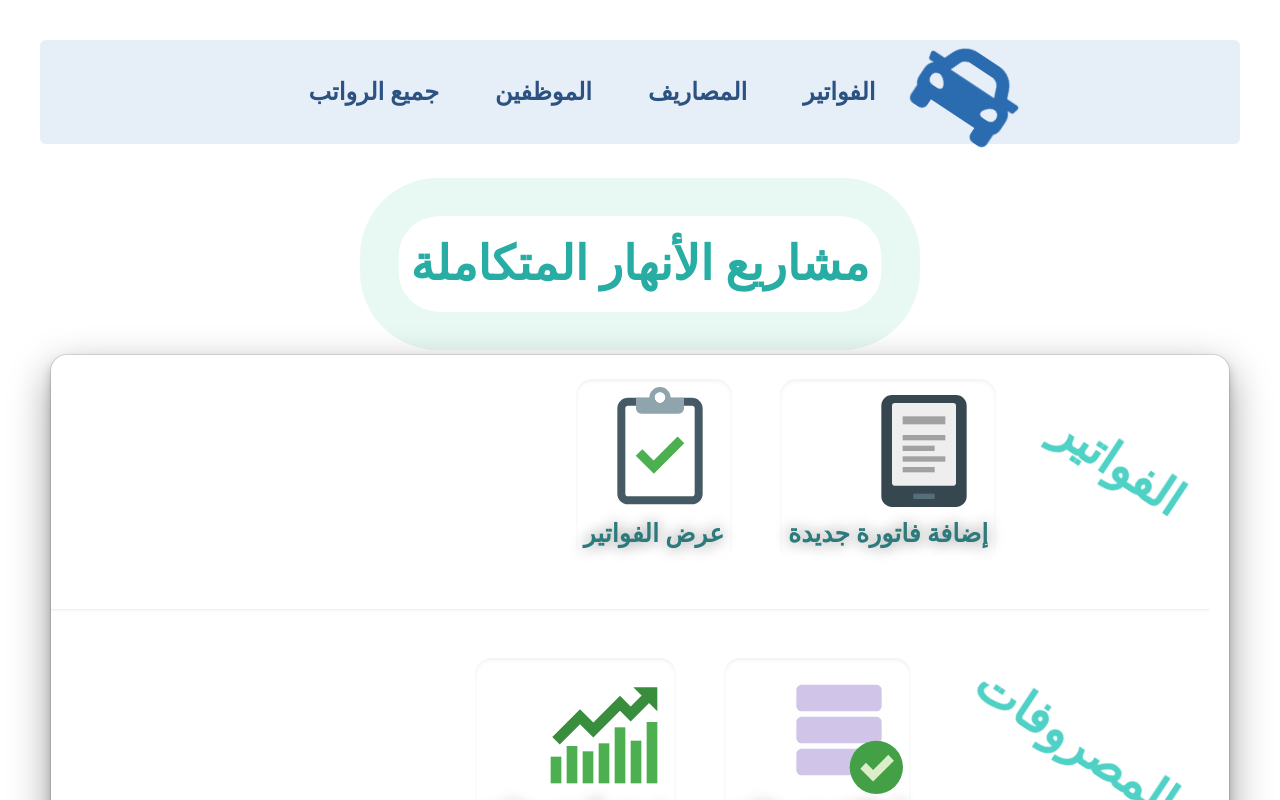
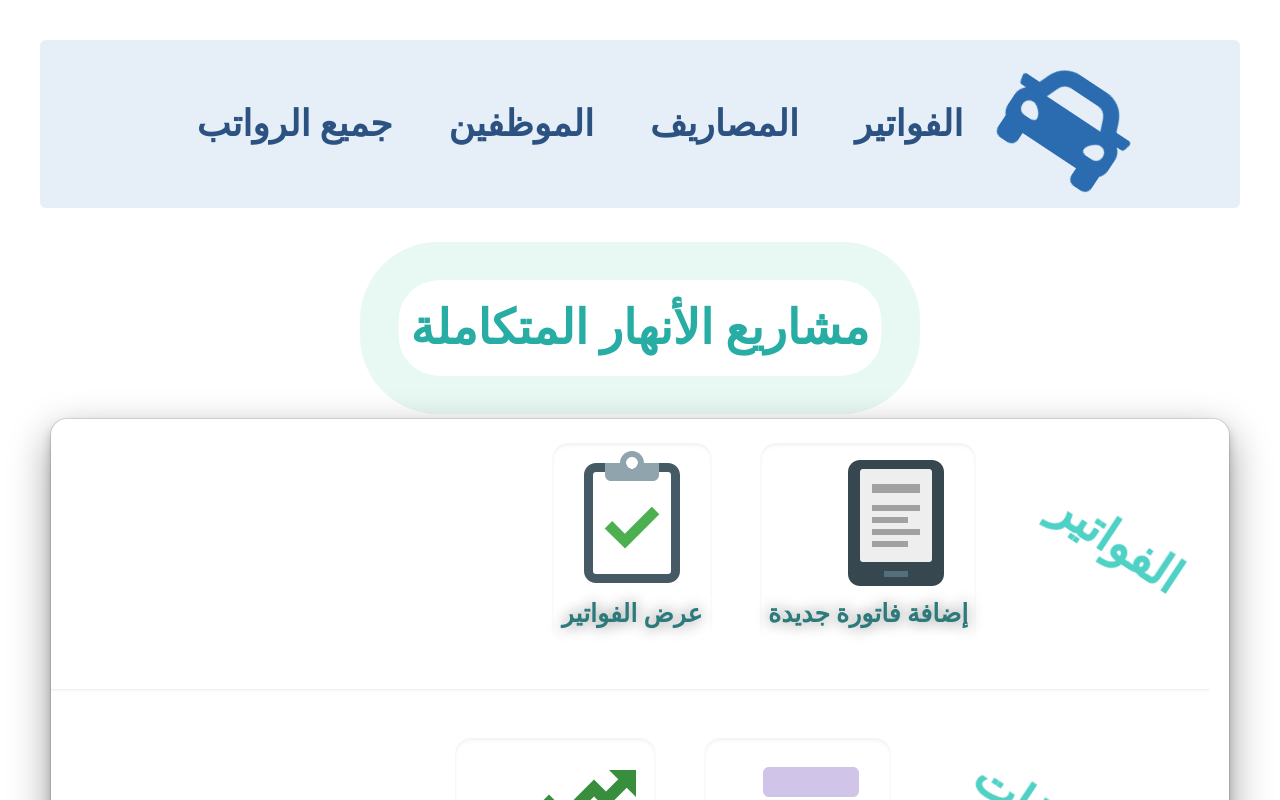
Before and after one commit to MD2990/the-bill-arabic, a Next.js app: page / in a window 1280 px wide. Shown: the top 800 px of the page. Built offline with nearby package versions, Linux system fonts and the light colour scheme.

Commit message:
UI Improvements , vercel Dep

```diff
--- a/components/Main.js
+++ b/components/Main.js
@@ -9,50 +9,45 @@ import {
   FcKindle,
 } from "react-icons/fc";
 
-import {
-  Center,
-  Divider,
-  Text,
-  Wrap,
-  WrapItem,
-} from "@chakra-ui/react";
+import { Box, Center, Divider, Text, Wrap, WrapItem } from "@chakra-ui/react";
 import React from "react";
 
- function CustomCol({ path, children, text, size = "8em" }) {
+function CustomCol({ path, children, text }) {
   return (
     <WrapItem
       className="main"
-      size={size}
       shadow="inner"
       textShadow="0px 0px 15px gray"
       rounded="2xl"
       p="2"
       color={"teal.600"}
     >
+      <Box fontSize={["2rem", "4rem", "7rem", "9rem"]}>
         <Link href={path}>
           <a className="text-center">
-          {React.cloneElement(children, { size })}
+            {React.cloneElement(children)}
+
             <Text
+              fontSize={[10, 15, 20, 25]}
               fontWeight="black"
-            fontSize={[10, 15, 20, 25]}
               textAlign="center"
             >
               {text}
             </Text>
           </a>
         </Link>
+      </Box>
     </WrapItem>
   );
 }
 
-
 const TheTitle = ({ text }) => (
   <WrapItem>
     <Text
-    userSelect={'none'}
-
+      textAlign={"right"}
+      userSelect={"none"}
       className="rotate"
-      pr={[2, 3, 4, 5]}
+      p={[2, 3, 4, 5]}
       alignSelf={"center"}
       fontSize={["md", "lg", "3xl", "5xl"]}
       fontWeight="extrabold"
@@ -70,7 +65,6 @@ export default function Main() {
         <Text
           className="blob"
           userSelect={"none"}
-
           borderRadius="40"
           p={[1, 2, 3]}
           fontSize={["md", "lg", "3xl", "5xl"]}
--- a/sharedComponents/Nav.js
+++ b/sharedComponents/Nav.js
@@ -29,8 +29,8 @@ export default function WithSubnavigation() {
   const { isOpen, onToggle } = useDisclosure();
 
   return (
-    <Box  >
-      <Flex minH={"80px"} p={[2, 4, 8, 10]} align={"center"} >
+    <Box>
+      <Flex minH={"80px"} p={[2, 4, 8, 10]} align={"center"}>
         <Flex
           flex={{ base: 1, md: "auto" }}
           ml={{ base: -2 }}
@@ -50,17 +50,18 @@ export default function WithSubnavigation() {
           justify={{ base: "center", md: "center" }}
           className="btn"
         >
-          <Text
+          <Box
+          py={[2, 3, 4, 5]}
+            fontSize={["3xl", "5xl", "7xl", "8xl", "9xl"]}
             className="rotate"
-            textAlign={useBreakpointValue({ base: "center", md: "center" })}
             color="blue.600"
           >
             <Link href="/">
               <a>
-                <FaCar size="6.5rem" />
+                <FaCar />
               </a>
             </Link>
-          </Text>
+          </Box>
 
           <Flex display={{ base: "none", md: "flex" }} ml={10}>
             <DesktopNav />
@@ -68,7 +69,6 @@ export default function WithSubnavigation() {
         </Flex>
 
         <Stack
-
           flex={{ base: 1, md: 0 }}
           justify={"flex-end"}
           direction={"row"}
@@ -121,10 +121,10 @@ const DesktopNav = () => {
           <Popover id={navItem.label} trigger={"hover"} placement={"top-end"}>
             <PopoverTrigger>
               <LN
-                cursor={!navItem.children ?"pointer":"default"}
+                cursor={!navItem.children ? "pointer" : "default"}
                 p={2}
                 href={navItem.href ?? "#"}
-                fontSize={["md", "lg", "xl", "2xl"]}
+                fontSize={["md", "lg", "2xl", "4xl"]}
                 fontWeight={700}
                 color="blue.700"
                 _hover={{
@@ -174,10 +174,10 @@ const DesktopSubNav = ({ label, href, children }) => {
       rounded={"md"}
       _hover={{ bg: "blue.50" }}
     >
-      <Link href={href} passHref >
-        <Stack  direction={"row"} align={"center"}>
+      <Link href={href} passHref>
+        <Stack direction={"row"} align={"center"}>
           {children}
-          <Box >
+          <Box>
             <Text
               transition={"all .3s ease"}
               _groupHover={{ color: "blue.600" }}
@@ -205,8 +205,8 @@ const DesktopSubNav = ({ label, href, children }) => {
 
 const MobileNav = () => {
   return (
-    <Stack p={4} display={{ md: "none" }}  >
-      {NAV_ITEMS.map((navItem ) => (
+    <Stack p={4} display={{ md: "none" }}>
+      {NAV_ITEMS.map((navItem) => (
         <MobileNavItem key={navItem.label} {...navItem} />
       ))}
     </Stack>
@@ -227,11 +227,11 @@ const MobileNavItem = ({ label, children, href }) => {
         align={"center"}
         _hover={{
           textDecoration: "none",
-           transition:"all .3s  ease",
-              transform:"translateX(12px)",
-              bg:'blue.50',
-              borderRadius:'md',
-              px:2,
+          transition: "all .3s  ease",
+          transform: "translateX(12px)",
+          bg: "blue.50",
+          borderRadius: "md",
+          px: 2,
         }}
       >
         <Text
```
Lines whose indentation alone changed are shown as unchanged.
